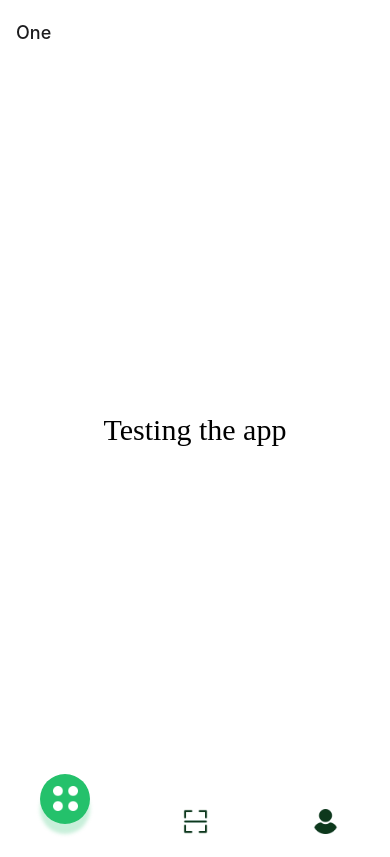
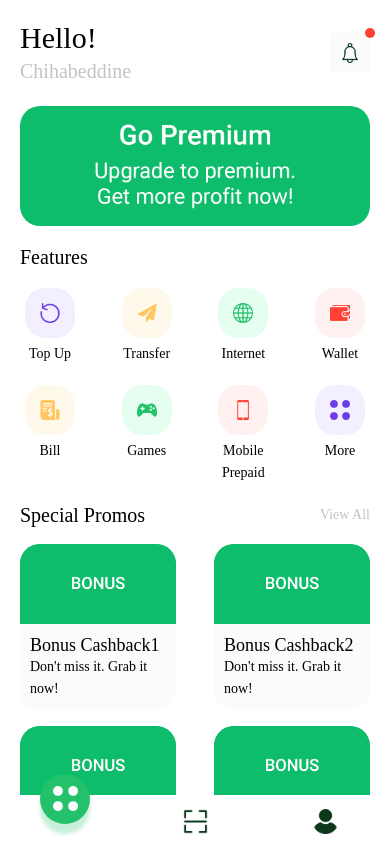
Before and after one commit to chihabSD/mywallet, a React Native app: screen /One in a window 390 px wide. Built offline with nearby package versions, Linux system fonts and the light colour scheme.

Commit message:
finishing the home screen

```diff
--- a/App.js
+++ b/App.js
@@ -25,8 +25,8 @@ const App = () => {
         screenOptions={{headerShown: false}}
         // initialRouteName="Login"
       >
-        {/* <Stack.Screen name="Login" component={Login} />
-        <Stack.Screen name="SignUp" component={Signup} /> */}
+        {/* <Stack.Screen name="Login" component={Login} /> */}
+        {/* <Stack.Screen name="SignUp" component={Signup} /> */}
         <Stack.Screen name="Home" component={BottomTabs} />
       </Stack.Navigator>
     </NavigationContainer>
--- /dev/null
+++ b/src/components/FeaturesItems.js
@@ -0,0 +1,40 @@
+import React from 'react';
+import {View, Text, Image, TouchableOpacity} from 'react-native';
+import {COLORS, FONTS, icons, images, SIZES} from '../constants';
+const FeaturesItems = ({item}) => {
+  return (
+    <TouchableOpacity
+      style={{
+        marginBottom: SIZES.padding * 2,
+        width: 60,
+        alignItems: 'center',
+      }}
+      onPress={() => console.log(item.description)}>
+      <View
+        style={{
+          height: 50,
+          width: 50,
+          marginBottom: 5,
+          borderRadius: 20,
+          backgroundColor: item.backgroundColor,
+          alignItems: 'center',
+          justifyContent: 'center',
+        }}>
+        <Image
+          source={item.icon}
+          resizeMode="contain"
+          style={{
+            height: 20,
+            width: 20,
+            tintColor: item.color,
+          }}
+        />
+      </View>
+      <Text style={{textAlign: 'center', flexWrap: 'wrap', ...FONTS.body4}}>
+        {item.description}
+      </Text>
+    </TouchableOpacity>
+  );
+};
+
+export default FeaturesItems;
--- /dev/null
+++ b/src/components/HomeHeader.js
@@ -0,0 +1,68 @@
+import React from 'react';
+import {View, Text, TouchableOpacity, Image} from 'react-native';
+import {FONTS, SIZES, COLORS, images, icons} from '../constants';
+
+const HomeHeader = () => {
+  return (
+    <View>
+      <View
+        style={{
+          flexDirection: 'row',
+          marginVertical: SIZES.padding * 2,
+          //   marginBottom: 20,
+        }}>
+        <View style={{flex: 1}}>
+          <Text style={{...FONTS.h1}}>Hello!</Text>
+          <Text style={{...FONTS.body2, color: COLORS.gray}}>Chihabeddine</Text>
+        </View>
+
+        <View style={{alignItems: 'center', justifyContent: 'center'}}>
+          <TouchableOpacity
+            style={{
+              height: 40,
+              width: 40,
+              justifyContent: 'center',
+              alignItems: 'center',
+              backgroundColor: COLORS.lightGray,
+            }}>
+            <Image
+              source={icons.bell}
+              style={{
+                width: 20,
+                height: 20,
+                tintColor: COLORS.secondary,
+              }}
+            />
+            <View
+              style={{
+                position: 'absolute',
+                top: -5,
+                right: -5,
+                height: 10,
+                width: 10,
+                backgroundColor: COLORS.red,
+                borderRadius: 5,
+              }}></View>
+          </TouchableOpacity>
+        </View>
+      </View>
+      <View
+        style={{
+          height: 120,
+          borderRadius: 20,
+        }}>
+        <Image
+          source={images.banner}
+          resizeMode="cover"
+          style={{
+            width: '100%',
+            height: '100%',
+            borderRadius: 20,
+          }}
+        />
+      </View>
+    </View>
+  );
+};
+
+export default HomeHeader;
--- /dev/null
+++ b/src/components/PromoItems.js
@@ -0,0 +1,47 @@
+import React from 'react';
+import {View, Text, TouchableOpacity, Image} from 'react-native';
+// import {SIZES, COLORS, images} from '../constants';
+import {COLORS, FONTS, images, SIZES} from '../constants';
+// import {COLORS, images, SIZES} from '../constants';
+const PromoItems = ({item}) => {
+  return (
+    <TouchableOpacity
+      style={{
+        marginVertical: SIZES.base,
+        width: SIZES.width / 2.5,
+      }}
+      onPress={() => console.log(item.title)}>
+      <View
+        style={{
+          height: 80,
+          borderTopLeftRadius: 20,
+          borderTopRightRadius: 20,
+          backgroundColor: COLORS.primary,
+        }}>
+        <Image
+          source={images.promoBanner}
+          resizeMode="cover"
+          style={{
+            width: '100%',
+            height: '100%',
+            borderTopLeftRadius: 20,
+            borderTopRightRadius: 20,
+          }}
+        />
+      </View>
+
+      <View
+        style={{
+          padding: SIZES.padding,
+          backgroundColor: COLORS.lightGray,
+          borderBottomLeftRadius: 20,
+          borderBottomRightRadius: 20,
+        }}>
+        <Text style={{...FONTS.h4}}>{item.title}</Text>
+        <Text style={{...FONTS.body4}}>{item.description}</Text>
+      </View>
+    </TouchableOpacity>
+  );
+};
+
+export default PromoItems;
--- /dev/null
+++ b/src/helpers/data.js
@@ -0,0 +1,85 @@
+import {COLORS, icons, images} from '../constants';
+export const featuresData = [
+  {
+    id: 1,
+    icon: icons.reload,
+    color: COLORS.purple,
+    backgroundColor: COLORS.lightpurple,
+    description: 'Top Up',
+  },
+  {
+    id: 2,
+    icon: icons.send,
+    color: COLORS.yellow,
+    backgroundColor: COLORS.lightyellow,
+    description: 'Transfer',
+  },
+  {
+    id: 3,
+    icon: icons.internet,
+    color: COLORS.primary,
+    backgroundColor: COLORS.lightGreen,
+    description: 'Internet',
+  },
+  {
+    id: 4,
+    icon: icons.wallet,
+    color: COLORS.red,
+    backgroundColor: COLORS.lightRed,
+    description: 'Wallet',
+  },
+  {
+    id: 5,
+    icon: icons.bill,
+    color: COLORS.yellow,
+    backgroundColor: COLORS.lightyellow,
+    description: 'Bill',
+  },
+  {
+    id: 6,
+    icon: icons.game,
+    color: COLORS.primary,
+    backgroundColor: COLORS.lightGreen,
+    description: 'Games',
+  },
+  {
+    id: 7,
+    icon: icons.phone,
+    color: COLORS.red,
+    backgroundColor: COLORS.lightRed,
+    description: 'Mobile Prepaid',
+  },
+  {
+    id: 8,
+    icon: icons.more,
+    color: COLORS.purple,
+    backgroundColor: COLORS.lightpurple,
+    description: 'More',
+  },
+];
+export const specialPromoData = [
+  {
+    id: 1,
+    img: images.promoBanner,
+    title: 'Bonus Cashback1',
+    description: "Don't miss it. Grab it now!",
+  },
+  {
+    id: 2,
+    img: images.promoBanner,
+    title: 'Bonus Cashback2',
+    description: "Don't miss it. Grab it now!",
+  },
+  {
+    id: 3,
+    img: images.promoBanner,
+    title: 'Bonus Cashback3',
+    description: "Don't miss it. Grab it now!",
+  },
+  {
+    id: 4,
+    img: images.promoBanner,
+    title: 'Bonus Cashback4',
+    description: "Don't miss it. Grab it now!",
+  },
+];
--- a/src/navigations/BottomTabs.js
+++ b/src/navigations/BottomTabs.js
@@ -101,8 +101,14 @@ const CustomTabBar = props => {
 const BottomTabs = () => {
   return (
     <Tab.Navigator
+      screenOptions={{
+        headerShown: false,
+
+        tabBarShowLabel: false,
+      }}
       tabBarOptions={{
         showLabel: false,
+
         style: {
           position: 'absolute',
           bottom: 0,
--- a/src/screens/Home.js
+++ b/src/screens/Home.js
@@ -1,18 +1,86 @@
 import React from 'react';
-import {View, Text} from 'react-native';
-import {FONTS} from '../constants';
+import {
+  SafeAreaView,
+  View,
+  Text,
+  Image,
+  FlatList,
+  TouchableOpacity,
+} from 'react-native';
+import FeaturesItems from '../components/FeaturesItems';
+import HomeHeader from '../components/HomeHeader';
+import PromoItems from '../components/PromoItems';
+import {COLORS, SIZES, FONTS, icons, images} from '../constants';
+import {featuresData, specialPromoData} from '../helpers/data';
 
 const Home = () => {
+  const [features, setFeatures] = React.useState(featuresData);
+  const [specialPromos, setSpecialPromos] = React.useState(specialPromoData);
+
+  function renderFeatures() {
+    const Header = () => (
+      <View style={{marginBottom: SIZES.padding * 2}}>
+        <Text style={{...FONTS.h3}}>Features</Text>
+      </View>
+    );
+
+    return (
+      <FlatList
+        ListHeaderComponent={Header}
+        data={features}
+        numColumns={4}
+        columnWrapperStyle={{justifyContent: 'space-between'}}
+        keyExtractor={item => `${item.id}`}
+        renderItem={FeaturesItems}
+        style={{marginTop: SIZES.padding * 2}}
+      />
+    );
+  }
+
+  function renderPromos() {
+    const HeaderComponent = () => (
+      <View>
+        <HomeHeader />
+        {/* {renderBanner()} */}
+        {renderFeatures()}
+        {renderPromoHeader()}
+      </View>
+    );
+
+    const renderPromoHeader = () => (
+      <View
+        style={{
+          flexDirection: 'row',
+          marginBottom: SIZES.padding,
+        }}>
+        <View style={{flex: 1}}>
+          <Text style={{...FONTS.h3}}>Special Promos</Text>
+        </View>
+        <TouchableOpacity onPress={() => console.log('View All')}>
+          <Text style={{color: COLORS.gray, ...FONTS.body4}}>View All</Text>
+        </TouchableOpacity>
+      </View>
+    );
+
+    return (
+      <FlatList
+        ListHeaderComponent={HeaderComponent}
+        contentContainerStyle={{paddingHorizontal: SIZES.padding * 2}}
+        numColumns={2}
+        columnWrapperStyle={{justifyContent: 'space-between'}}
+        data={specialPromos}
+        keyExtractor={item => `${item.id}`}
+        renderItem={PromoItems}
+        showsVerticalScrollIndicator={false}
+        ListFooterComponent={<View style={{marginBottom: 80}}></View>}
+      />
+    );
+  }
+
   return (
-    <View
-      style={{
-        flex: 1,
-        backgroundColor: 'white',
-        alignItems: 'center',
-        justifyContent: 'center',
-      }}>
-      <Text style={{...FONTS.body1}}> Testing the app </Text>
-    </View>
+    <SafeAreaView style={{flex: 1, backgroundColor: COLORS.white}}>
+      {renderPromos()}
+    </SafeAreaView>
   );
 };
 
```
Also changed, not shown: src/components/Promos.js (added, +22 -0 lines).
